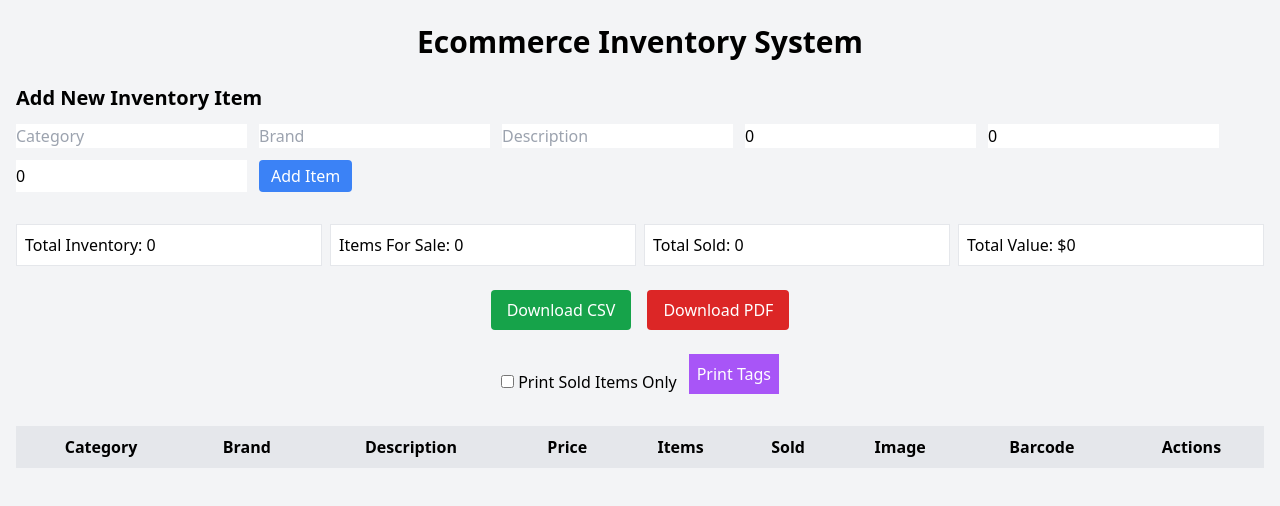
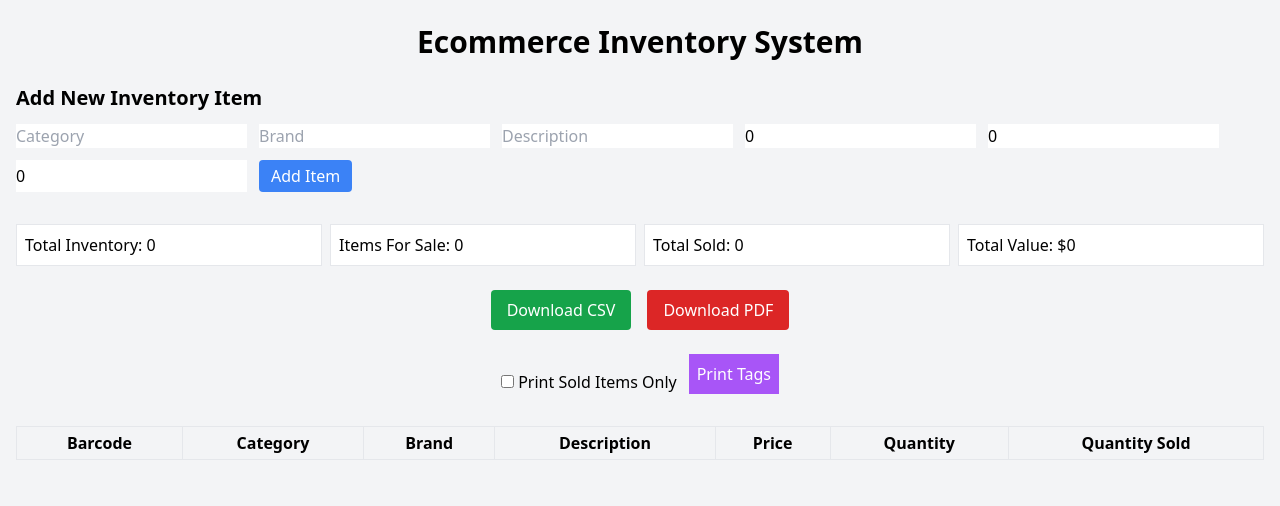
Before and after one commit to architeketh/ecommerce-inventory-system, a React (Vite) app: page / in a window 1280 px wide. Shown: the top 506 px of the page. Built offline with nearby package versions, Linux system fonts and the light colour scheme.

Commit message:
Update InventoryList.jsx

```diff
--- a/src/components/InventoryList.jsx
+++ b/src/components/InventoryList.jsx
@@ -1,91 +1,33 @@
-import React, { useState } from 'react'
-import JsBarcode from 'jsbarcode'
+import React from 'react'
 
 const InventoryList = ({ items, setItems }) => {
-  const [editId, setEditId] = useState(null)
-  const [editData, setEditData] = useState({})
-
-  const startEdit = item => {
-    setEditId(item.id)
-    setEditData({ ...item })
-  }
-
-  const saveEdit = id => {
-    setItems(items.map(item => (item.id === id ? editData : item)))
-    setEditId(null)
-  }
-
-  const cancelEdit = () => setEditId(null)
-
-  const removeItem = id => setItems(items.filter(item => item.id !== id))
-
-  const toggleSold = id => setItems(items.map(item => item.id === id ? { ...item, sold: !item.sold } : item))
-
-  const duplicateItem = item => {
-    const newItem = { ...item, id: Date.now() }
-    setItems([...items, newItem])
-  }
-
   return (
-    <div className="overflow-x-auto">
-      <table className="w-full border-collapse border">
+    <table className="min-w-full border border-gray-300">
       <thead>
-          <tr className="bg-gray-200">
-            <th className="border p-2">Category</th>
-            <th className="border p-2">Brand</th>
-            <th className="border p-2">Description</th>
-            <th className="border p-2">Price</th>
-            <th className="border p-2">Items</th>
-            <th className="border p-2">Sold</th>
-            <th className="border p-2">Image</th>
-            <th className="border p-2">Barcode</th>
-            <th className="border p-2">Actions</th>
+        <tr className="bg-gray-100">
+          <th className="border px-2 py-1">Barcode</th>
+          <th className="border px-2 py-1">Category</th>
+          <th className="border px-2 py-1">Brand</th>
+          <th className="border px-2 py-1">Description</th>
+          <th className="border px-2 py-1">Price</th>
+          <th className="border px-2 py-1">Quantity</th>
+          <th className="border px-2 py-1">Quantity Sold</th>
         </tr>
       </thead>
       <tbody>
         {items.map(item => (
           <tr key={item.id}>
-              {editId === item.id ? (
-                <>
-                  <td className="border p-2"><input value={editData.category} onChange={e => setEditData({ ...editData, category: e.target.value })} /></td>
-                  <td className="border p-2"><input value={editData.brand} onChange={e => setEditData({ ...editData, brand: e.target.value })} /></td>
-                  <td className="border p-2"><input value={editData.description} onChange={e => setEditData({ ...editData, description: e.target.value })} /></td>
-                  <td className="border p-2"><input type="number" value={editData.cost} onChange={e => setEditData({ ...editData, cost: Number(e.target.value) })} /></td>
-                  <td className="border p-2"><input type="number" value={editData.inventory} onChange={e => setEditData({ ...editData, inventory: Number(e.target.value) })} /></td>
-                  <td className="border p-2"><input type="checkbox" checked={editData.sold} onChange={e => setEditData({ ...editData, sold: e.target.checked })} /></td>
-                  <td className="border p-2">
-                    {editData.photos?.length > 0 && <a href={editData.photos[0]} target="_blank" rel="noopener noreferrer">View Image</a>}
-                  </td>
-                  <td className="border p-2"><svg ref={el => el && JsBarcode(el, String(item.id), { format: "CODE128", width: 2, height: 40 })}></svg></td>
-                  <td className="border p-2 flex gap-1">
-                    <button className="bg-green-500 text-white px-2" onClick={() => saveEdit(item.id)}>Save</button>
-                    <button className="bg-gray-500 text-white px-2" onClick={cancelEdit}>Cancel</button>
-                  </td>
-                </>
-              ) : (
-                <>
-                  <td className="border p-2">{item.category}</td>
-                  <td className="border p-2">{item.brand}</td>
-                  <td className="border p-2">{item.description}</td>
-                  <td className="border p-2">${item.cost}</td>
-                  <td className="border p-2">{item.inventory}</td>
-                  <td className="border p-2"><input type="checkbox" checked={item.sold} onChange={() => toggleSold(item.id)} /></td>
-                  <td className="border p-2">
-                    {item.photos?.length > 0 && <a href={item.photos[0]} target="_blank" rel="noopener noreferrer">View Image</a>}
-                  </td>
-                  <td className="border p-2"><svg ref={el => el && JsBarcode(el, String(item.id), { format: "CODE128", width: 2, height: 40 })}></svg></td>
-                  <td className="border p-2 flex gap-1">
-                    <button className="bg-yellow-500 text-white px-2" onClick={() => startEdit(item)}>Edit</button>
-                    <button className="bg-green-600 text-white px-2" onClick={() => duplicateItem(item)}>Duplicate</button>
-                    <button className="bg-red-500 text-white px-2" onClick={() => removeItem(item.id)}>Delete</button>
-                  </td>
-                </>
-              )}
+            <td className="border px-2 py-1">{`abc_isfor_xyz${item.id}`}</td>
+            <td className="border px-2 py-1">{item.category}</td>
+            <td className="border px-2 py-1">{item.brand}</td>
+            <td className="border px-2 py-1">{item.description}</td>
+            <td className="border px-2 py-1">{item.price}</td>
+            <td className="border px-2 py-1">{item.quantity}</td>
+            <td className="border px-2 py-1">{item.quantitySold}</td>
           </tr>
         ))}
       </tbody>
     </table>
-    </div>
   )
 }
 
```
Lines whose indentation alone changed are shown as unchanged.
